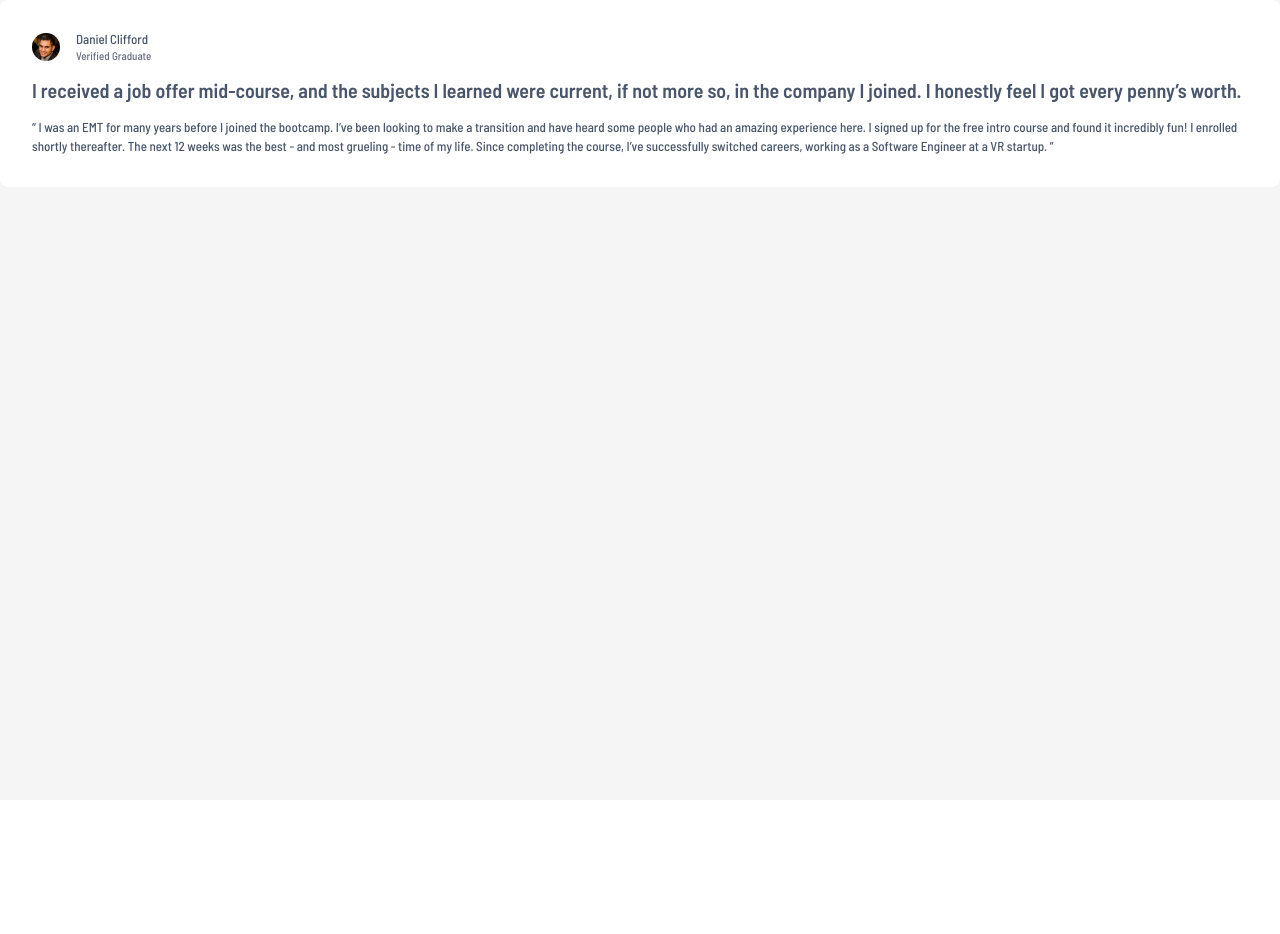
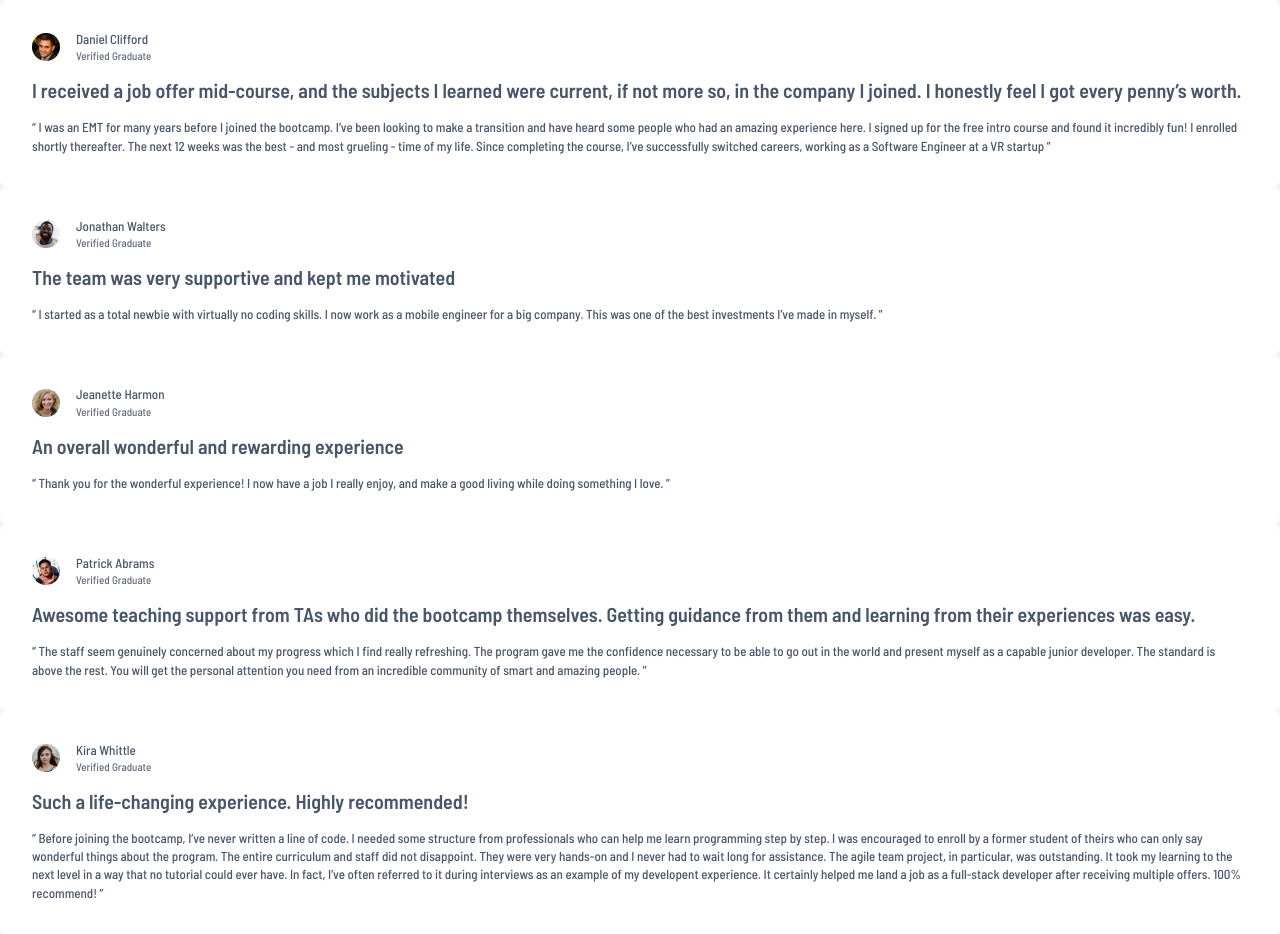
Before and after one commit to RicardoGeada/fm-testimonials-grid-section, an Angular app: page / in a window 1280 px wide. Before the commit the page ends 800 px from the top, so only its background shows below. Built offline with nearby package versions, Linux system fonts and the light colour scheme.

Commit message:
feat(testimonial-card): make component dynamic via input props

```diff
--- a/src/app/pages/main-page/main-page.component.html
+++ b/src/app/pages/main-page/main-page.component.html
@@ -1,3 +1,5 @@
 <div class="main-page">
-    <app-testimonial-card></app-testimonial-card>
+    @for(testimonial of testimonials; track testimonial) {
+        <app-testimonial-card [testimonial]="testimonial"></app-testimonial-card>
+    }
 </div>
--- a/src/app/pages/main-page/main-page.component.ts
+++ b/src/app/pages/main-page/main-page.component.ts
@@ -1,5 +1,6 @@
 import { Component } from '@angular/core';
 import { TestimonialCardComponent } from "../../shared/components/testimonial-card/testimonial-card.component";
+import testimonialsData from "./../../../assets/data/testimonials.json";
 
 @Component({
   selector: 'app-main-page',
@@ -8,5 +9,5 @@ import { TestimonialCardComponent } from "../../shared/components/testimonial-ca
   styleUrl: './main-page.component.scss'
 })
 export class MainPageComponent {
-
+  testimonials = testimonialsData;
 }
--- a/src/app/shared/components/testimonial-card/testimonial-card.component.html
+++ b/src/app/shared/components/testimonial-card/testimonial-card.component.html
@@ -1,23 +1,15 @@
 <article class="testimonial-card">
 <div class="testimonial-card__profile">
-  <img src="/images/image-daniel.jpg" alt="" class="testimonial-card__image" />
+  <img src="/images/{{ testimonial.image }}" alt="" class="testimonial-card__image" />
   <div class="testimonial-card__author">
-    <span class="testimonial-card__name">Daniel Clifford</span>
-    <span class="testimonial-card__title">Verified Graduate</span>
+    <span class="testimonial-card__name">{{ testimonial.name }}</span>
+    <span class="testimonial-card__title">{{ testimonial.title }}</span>
   </div>
 </div>
   <h2 class="testimonial-card__headline">
-    I received a job offer mid-course, and the subjects I learned were current,
-    if not more so, in the company I joined. I honestly feel I got every penny’s
-    worth.
+{{ testimonial.headline }}
   </h2>
   <p class="testimonial-card__quote">
-    “ I was an EMT for many years before I joined the bootcamp. I’ve been
-    looking to make a transition and have heard some people who had an amazing
-    experience here. I signed up for the free intro course and found it
-    incredibly fun! I enrolled shortly thereafter. The next 12 weeks was the
-    best - and most grueling - time of my life. Since completing the course,
-    I’ve successfully switched careers, working as a Software Engineer at a VR
-    startup. ”
+    “ {{ testimonial.quote }} ”
   </p>
 </article>
--- a/src/assets/data/testimonials.json
+++ b/src/assets/data/testimonials.json
@@ -1,34 +1,34 @@
 [
   {
-    "avatar": "image-daniel.jpg",
+    "image": "image-daniel.jpg",
     "name": "Daniel Clifford",
     "title": "Verified Graduate",
     "headline": "I received a job offer mid-course, and the subjects I learned were current, if not more so, in the company I joined. I honestly feel I got every penny’s worth.",
     "quote": "I was an EMT for many years before I joined the bootcamp. I’ve been looking to make a transition and have heard some people who had an amazing experience here. I signed up for the free intro course and found it incredibly fun! I enrolled shortly thereafter. The next 12 weeks was the best - and most grueling - time of my life. Since completing the course, I’ve successfully switched careers, working as a Software Engineer at a VR startup"
   },
   {
-    "avatar": "image-jonathan.jpg",
+    "image": "image-jonathan.jpg",
     "name": "Jonathan Walters",
     "title": "Verified Graduate",
     "headline": "The team was very supportive and kept me motivated",
     "quote": "I started as a total newbie with virtually no coding skills. I now work as a mobile engineer for a big company. This was one of the best investments I’ve made in myself."
   },
   {
-    "avatar": "image-jeanette.jpg",
+    "image": "image-jeanette.jpg",
     "name": "Jeanette Harmon",
     "title": "Verified Graduate",
     "headline": "An overall wonderful and rewarding experience",
     "quote": "Thank you for the wonderful experience! I now have a job I really enjoy, and make a good living while doing something I love."
   },
   {
-    "avatar": "image-patrick.jpg",
+    "image": "image-patrick.jpg",
     "name": "Patrick Abrams",
     "title": "Verified Graduate",
     "headline": "Awesome teaching support from TAs who did the bootcamp themselves. Getting guidance from them and learning from their experiences was easy.",
     "quote": "The staff seem genuinely concerned about my progress which I find really refreshing. The program gave me the confidence necessary to be able to go out in the world and present myself as a capable junior developer. The standard is above the rest. You will get the personal attention you need from an incredible community of smart and amazing people."
   },
   {
-    "avatar": "image-kira.jpg",
+    "image": "image-kira.jpg",
     "name": "Kira Whittle",
     "title": "Verified Graduate",
     "headline": "Such a life-changing experience. Highly recommended!",
```
Also changed, not shown: src/app/shared/components/testimonial-card/testimonial-card.component.ts (+8 -2 lines).
